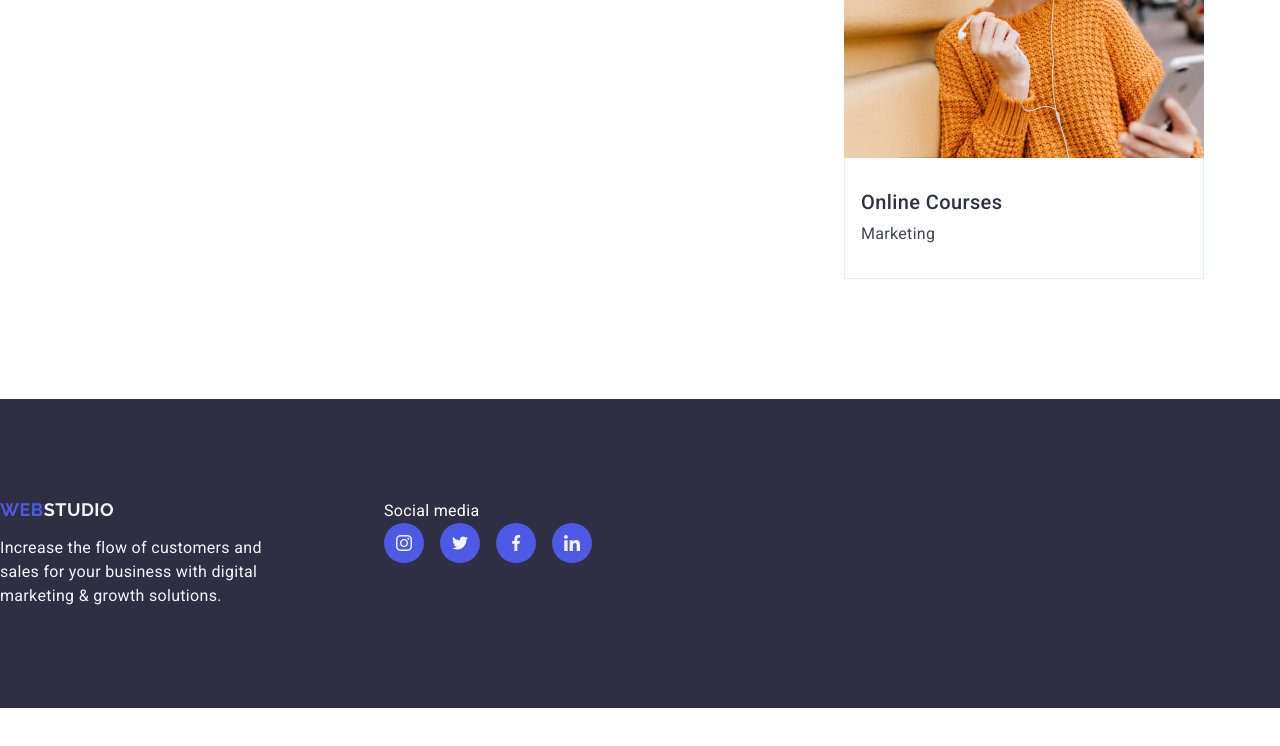
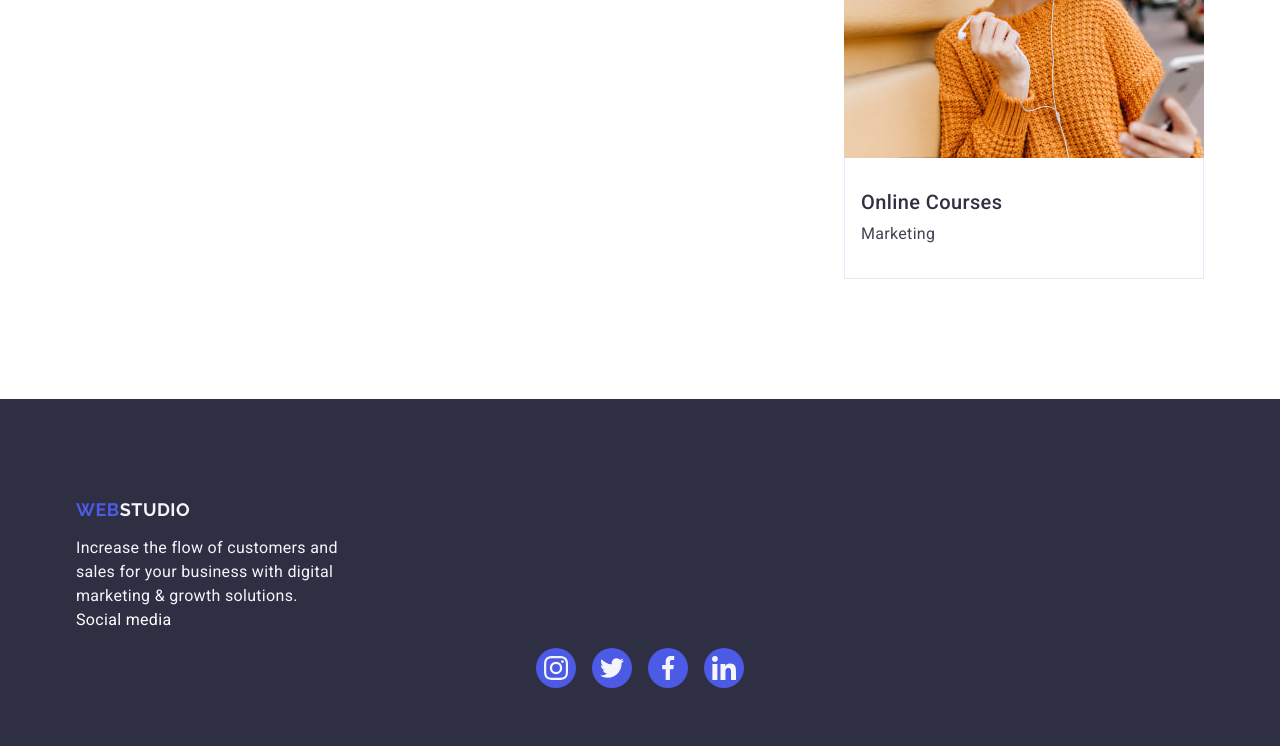
Before and after one commit to vickyvernyhora/goit-markup-hw-04, a plain HTML site: page index.html in a window 1280 px wide. Shown: the part 2784-3530 px from the top of the page. Before the commit the page ends 3492 px from the top, so only its background shows below. Drawn offline with nearby package versions, Linux system fonts and the light colour scheme.

Commit message:
Add changes to footer

```diff
--- a/css/styles.css
+++ b/css/styles.css
@@ -170,6 +170,7 @@ h6 {
   text-align: center;
   padding: 188px 0;
   max-width: 1440px;
+  margin: 0 auto;
 }
 
 .hero-title {
@@ -445,10 +446,9 @@ h6 {
   padding: 100px 0;
 }
 
-.container-footer-inner {
+.footer.container {
   display: flex;
   align-items: baseline;
-  max-width: 1440px;
 }
 
 .container-logo {
@@ -480,25 +480,36 @@ h6 {
   max-width: 264px;
 }
 
-.footer-socials-list {
+.footer-social-links {
   display: flex;
+  justify-content: center;
+  align-items: center;
   gap: 16px;
+  flex-shrink: 0;
 }
 
-.footer-link {
+.footer-social-link {
+  display: flex;
+  justify-content: center;
+  align-items: center;
+  border-radius: 50%;
   width: 40px;
   height: 40px;
+  background-color: #4d5ae5;
+  transition-property: background-color;
+  transition-duration: 250ms;
+  transition-timing-function: cubic-bezier(0.4, 0, 0.2, 1);
 }
 
-.footer-socials-link {
-  display: flex;
-  width: 100%;
-  height: 100%;
-  background-color: #4d5ae5;
-  border-radius: 50%;
-  align-items: center;
-  justify-content: center;
-  fill: #4d5ae5;
+.footer-social-link:hover,
+.footer-social-link:focus {
+  background-color: #31d0aa;
+}
+
+.footer-social-links .icon {
+  width: 24px;
+  height: 24px;
+  fill: #f4f4fd;
 }
 
 .footer-socials-text {
@@ -507,4 +518,5 @@ h6 {
   letter-spacing: 0.02em;
   max-width: 96px;
   font-weight: 500px;
+  margin-bottom: 16px;
 }
--- a/index.html
+++ b/index.html
@@ -434,7 +434,7 @@
       </section>
     </main>
     <footer class="footer">
-      <div class="container-footer-inner">
+      <div class="container">
         <!-- Логотип -->
         <div class="container-logo">
           <a class="logo-footer" href="./index.html"
@@ -448,9 +448,9 @@
         <!-- Соціальні мережі -->
         <div class="container-socials">
           <p class="footer-socials-text">Social media</p>
-          <ul class="footer-socials-list">
+          <ul class="footer-social-links">
             <li class="footer-link">
-              <a class="footer-socials-link" href="" target="_blank">
+              <a class="footer-social-link" href="" target="_blank">
                 <svg class="icon" width="16" hight="16">
                   <use href="./images/icons.svg#icon-instagram"></use>
                 </svg>
@@ -458,7 +458,7 @@
             </li>
 
             <li class="footer-link">
-              <a class="footer-socials-link" href="" target="_blank">
+              <a class="footer-social-link" href="" target="_blank">
                 <svg class="icon" width="16" hight="16">
                   <use href="./images/icons.svg#icon-twitter"></use>
                 </svg>
@@ -466,14 +466,14 @@
             </li>
 
             <li class="footer-link">
-              <a class="footer-socials-link" href="" target="_blank">
+              <a class="footer-social-link" href="" target="_blank">
                 <svg class="icon" width="16" hight="16">
                   <use href="./images/icons.svg#icon-facebook"></use>
                 </svg>
               </a>
             </li>
             <li class="footer-link">
-              <a class="footer-socials-link" href="" target="_blank">
+              <a class="footer-social-link" href="" target="_blank">
                 <svg class="icon" width="16" hight="16">
                   <use href="./images/icons.svg#icon-linkedin"></use>
                 </svg>
```
